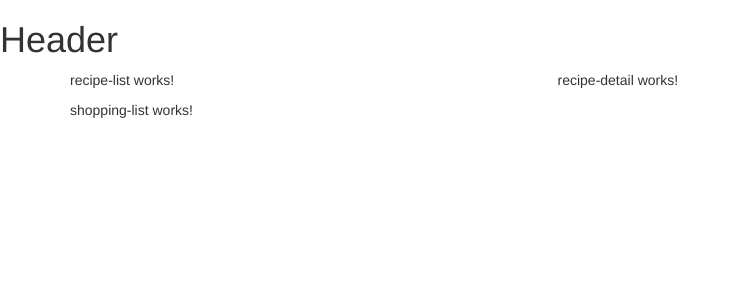
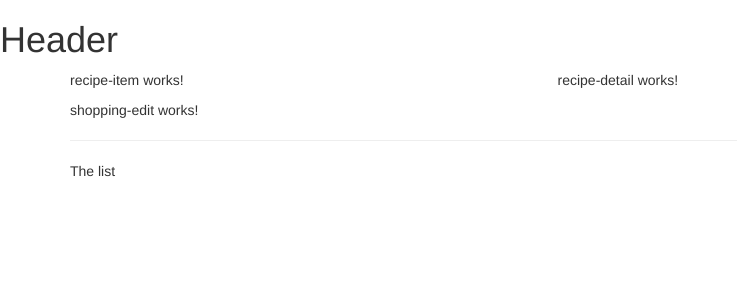
Before and after one commit to luislard/ud-angular-proj, an Angular app: page / in a window 1280 px wide. Shown: the top 300 px of the page, without its empty margins (0-737 px from the left). Built offline with nearby package versions, Linux system fonts and the light colour scheme.

Commit message:
editing html

```diff
--- a/src/app/recipes/recipe-list/recipe-list.component.html
+++ b/src/app/recipes/recipe-list/recipe-list.component.html
@@ -1,3 +1 @@
-<p>
-  recipe-list works!
-</p>
+<app-recipe-item></app-recipe-item>
--- a/src/app/shopping-list/shopping-list.component.html
+++ b/src/app/shopping-list/shopping-list.component.html
@@ -1,3 +1,7 @@
-<p>
-  shopping-list works!
-</p>
+<div class="row">
+  <div class="col-xs-10">
+    <app-shopping-edit></app-shopping-edit>
+    <hr>
+    The list
+  </div>
+</div>
```
